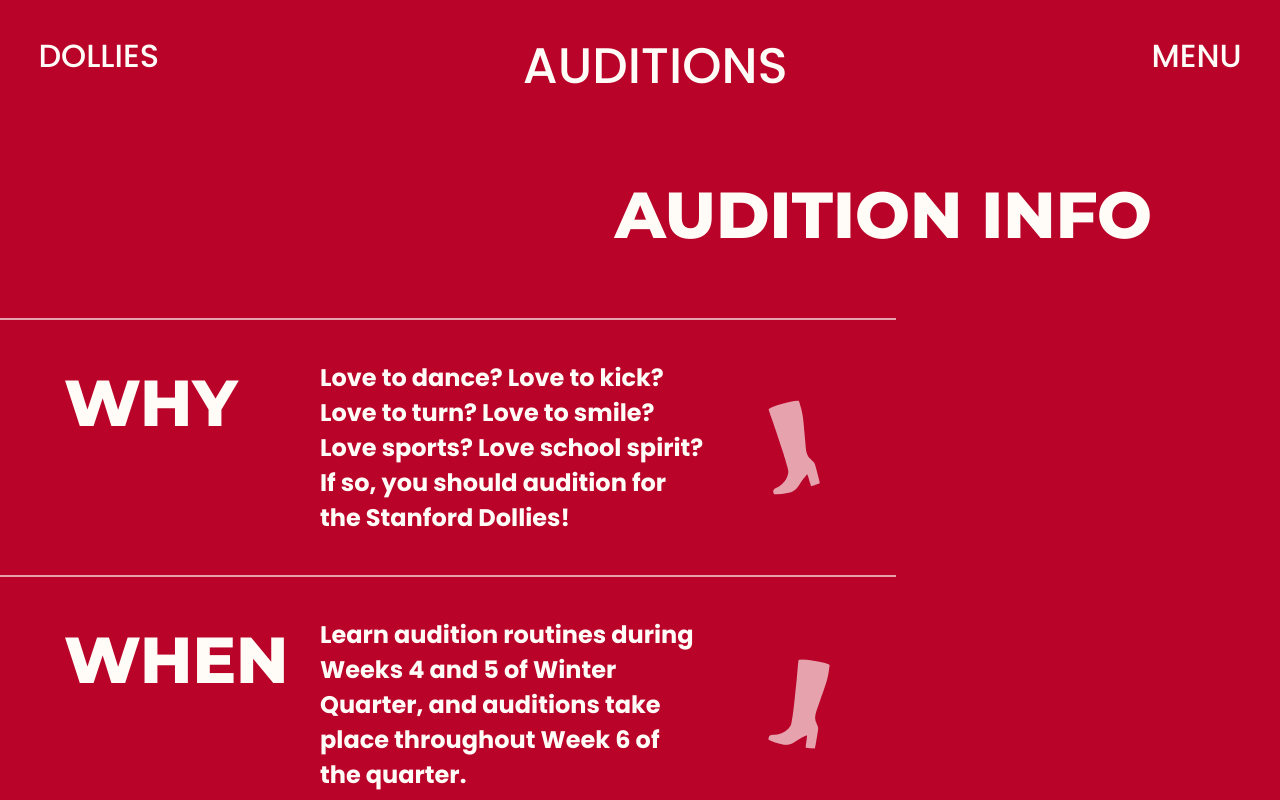
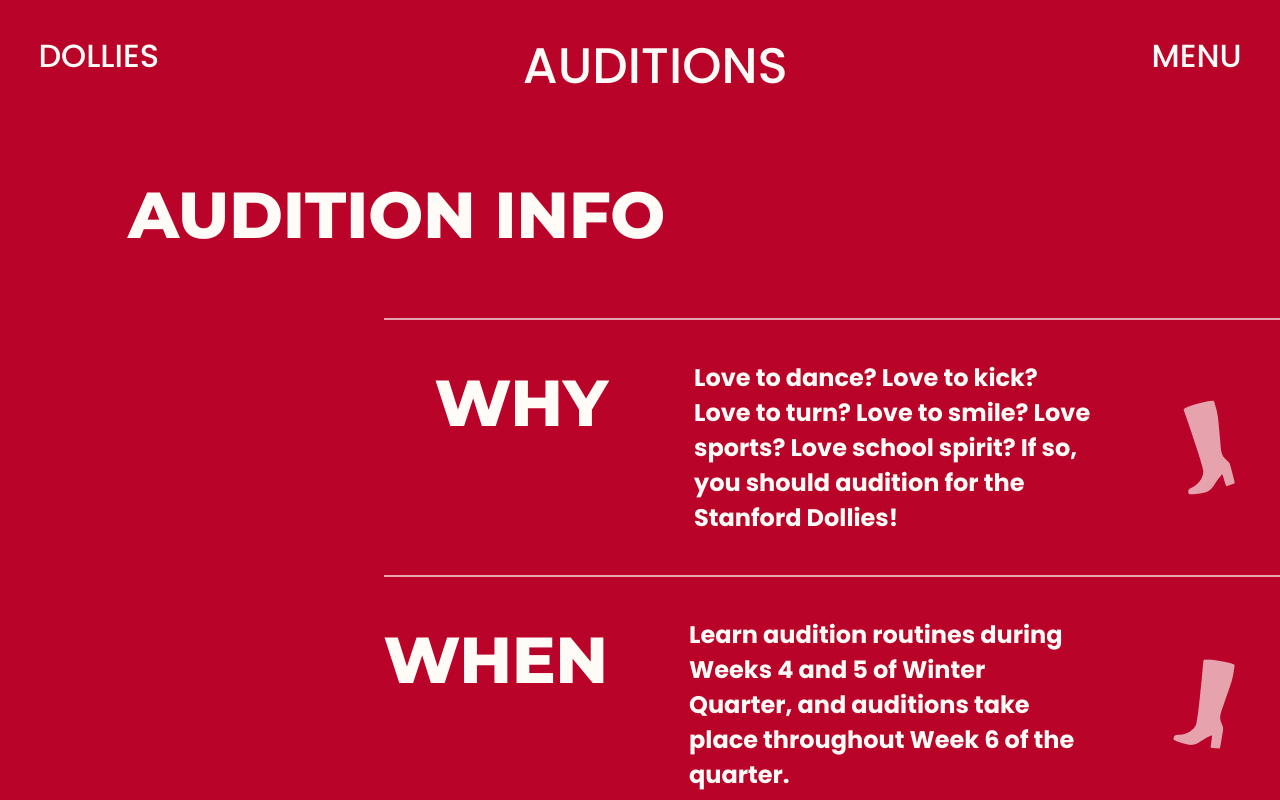
Before and after one commit to hichewss/dollies, a React (Create React App) app: page / in a window 1280 px wide. Built offline with nearby package versions, Linux system fonts and the light colour scheme.

Commit message:
Fixed alignment

```diff
--- a/src/components.css
+++ b/src/components.css
@@ -17,7 +17,9 @@
 
 .right-box {
   display: flex;
+  flex-direction: column;
   justify-content: flex-end;
+  align-items: end;
 }
 
 .home-page-image {
@@ -115,6 +117,10 @@
   margin-left: 5%;
 }
 
+.large-left-margin {
+  margin-left: 30%;
+}
+
 .small-bottom-margin {
   margin-bottom: 5%;
 }
@@ -155,18 +161,31 @@
 }
 
 /* audition */
+
+.audition-box {
+  display: flex;
+  justify-content: space-between;
+  width: 70%;
+}
+
 .line {
   border-top: 2px solid var(--color-line);
   width: 70%;
 }
 
 .title-box {
+  display: flex;
+  justify-content: flex-end;
   width: 20%;
 }
 
 .detail-box {
-  width: 30%;
+  display: flex;
+  justify-content: flex-start;
+  width: 45%;
 }
+
+
 
 /* texts */
 
--- a/src/pages/AuditionPage.tsx
+++ b/src/pages/AuditionPage.tsx
@@ -20,13 +20,12 @@
 }
 
 function AuditionPage() {
-  /* this is a work in progress, need the photos from karina/new dollies*/
   return (
     <div className="vertical-box">
       <AuditionNavBar />
       <div>
         <div className="medium-center-margin">
-          <h1 className="right-box color-white">AUDITION INFO</h1>
+          <h1 className="color-white">AUDITION INFO</h1>
         </div>
         <div className="small-bottom-margin" />
       </div>
@@ -34,23 +33,23 @@
         <div className="vertical-box">
           {auditionInfo.audition.map((item) => {
             return (
-              <div className="vertical-box">
-                <div>
-                  <div className="line" />
-                  <div className="horizontal-box">
-                    <h1 className="small-left-margin color-white title-box">
-                      {item.title}
-                    </h1>
-                    <h5 className="color-white detail-box small-right-margin">
-                      {item.detail}
-                    </h5>
-                    <div className="center-box">{DrawBoot(item.boot)}</div>
+              <div className="right-box">
+                <div className="line" />
+                <div className="audition-box">
+                  <h1 className="color-white title-box small-left-margin">
+                    {item.title}
+                  </h1>
+                  <h5 className="color-white detail-box">{item.detail}</h5>
+                  <div className="center-box small-right-margin">
+                    {DrawBoot(item.boot)}
                   </div>
                 </div>
               </div>
             );
           })}
-          <div className="line" />
+          <div className="right-box">
+            <div className="line" />
+          </div>
           <div className="small-bottom-margin" />
         </div>
       </div>
```
